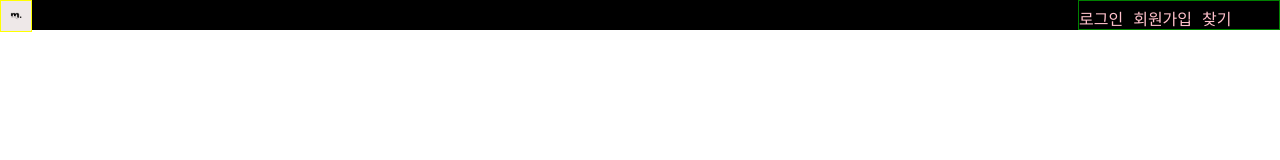
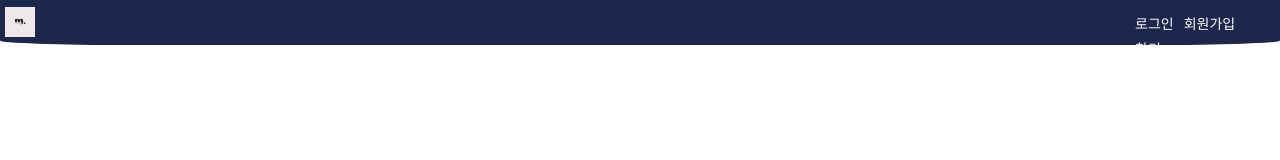
Before and after one commit to ackdongclub/reminding, a plain HTML site: page index.html in a window 1280 px wide. Drawn offline with Linux system fonts and the light colour scheme.

Commit message:
today remind

```diff
--- a/index.html
+++ b/index.html
@@ -8,7 +8,6 @@
     <title>recommend to style</title>
 </head>
 <body>
-    <div id='msg'>
         <div class="wrap">
             <div class="row">
                 <div class="logo">
@@ -16,10 +15,17 @@
                 </div>
 
                 <div class="col1">
-                    <span class="col11">로그인</span>
-                    <span class="col11">회원가입</span>
-                    <span class="col11">찾기</span>
+                    <span class="col11"><a src="#">로그인</a></span>
+                    <span class="col11"><a src="#">회원가입</a></span>
+                    <span class="col11"><a src="#">찾기</a></span>
                 </div>
+            </div>
+        </div>
+
+    <div id= 'msg'>
+        <div class='wrap2'>
+            <div class='rotation'>
+
             </div>
         </div>
     </div>
--- a/style.css
+++ b/style.css
@@ -3,23 +3,28 @@ body {
 }
 
 .row {
-    background-color: black;
-    height: 30px;
+    background-color: rgb(29, 39, 75);
+    height: 45px;
+    border-radius: 0px 0px 10% 10%;
+
 }
 .logo img {
     display: block;
     height: 30px;
     width: 30px;
     float: left;
-    border: 1px solid yellow;
+    border: 0px solid yellow;
+    margin: 7px 0px 5px 5px;
 }
 
 .col1 {
-    color: pink;
-    border: 1px solid green;
-    width: 200px;
+    color: white;
+    border: 0px solid green;
+    width: 145px;
     height: 28px;
     float: right;
+    font-size: 14px;
+    margin: 8px 0px 5px 5px;
 }
 
 .col11 {
```
